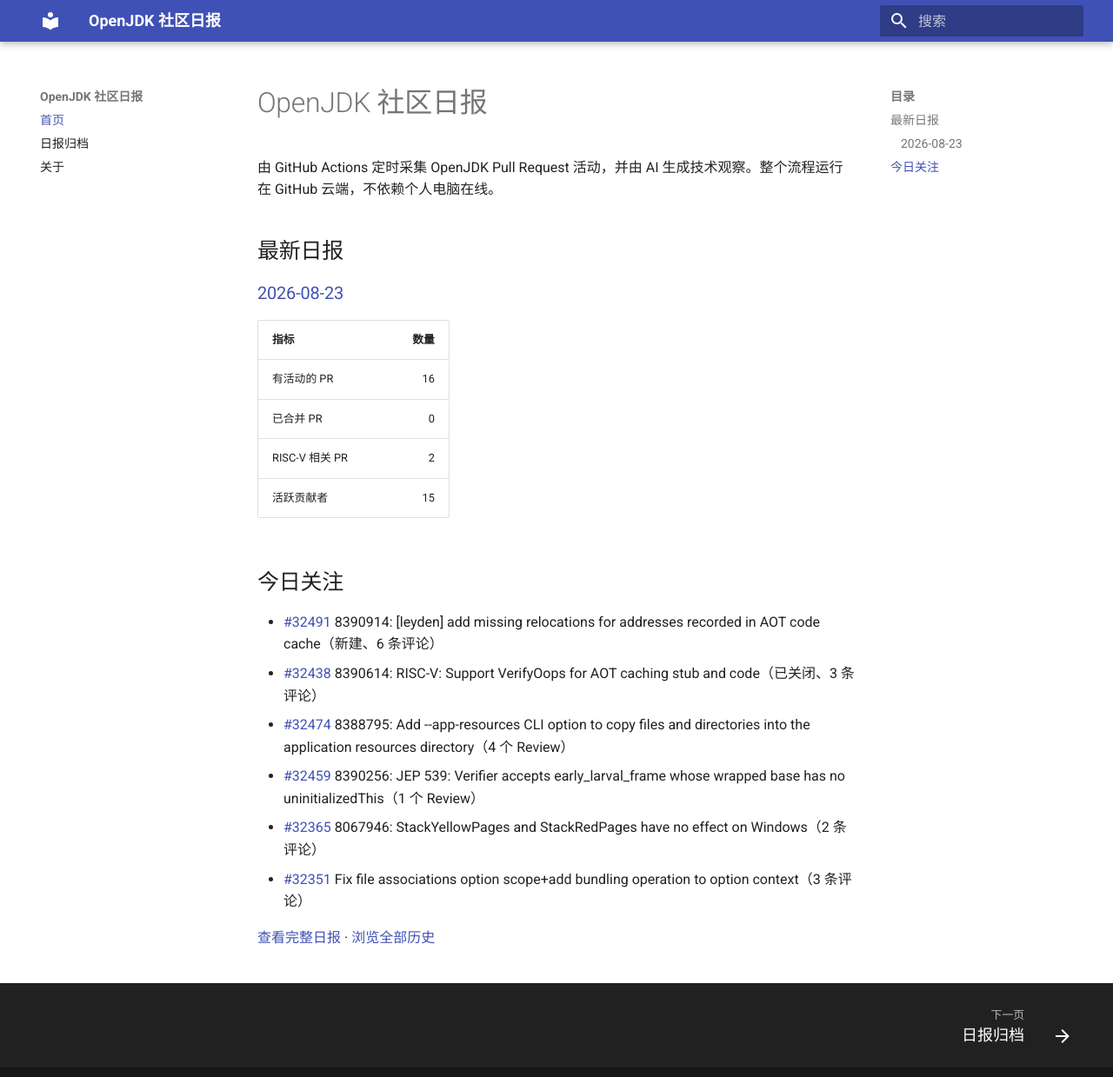
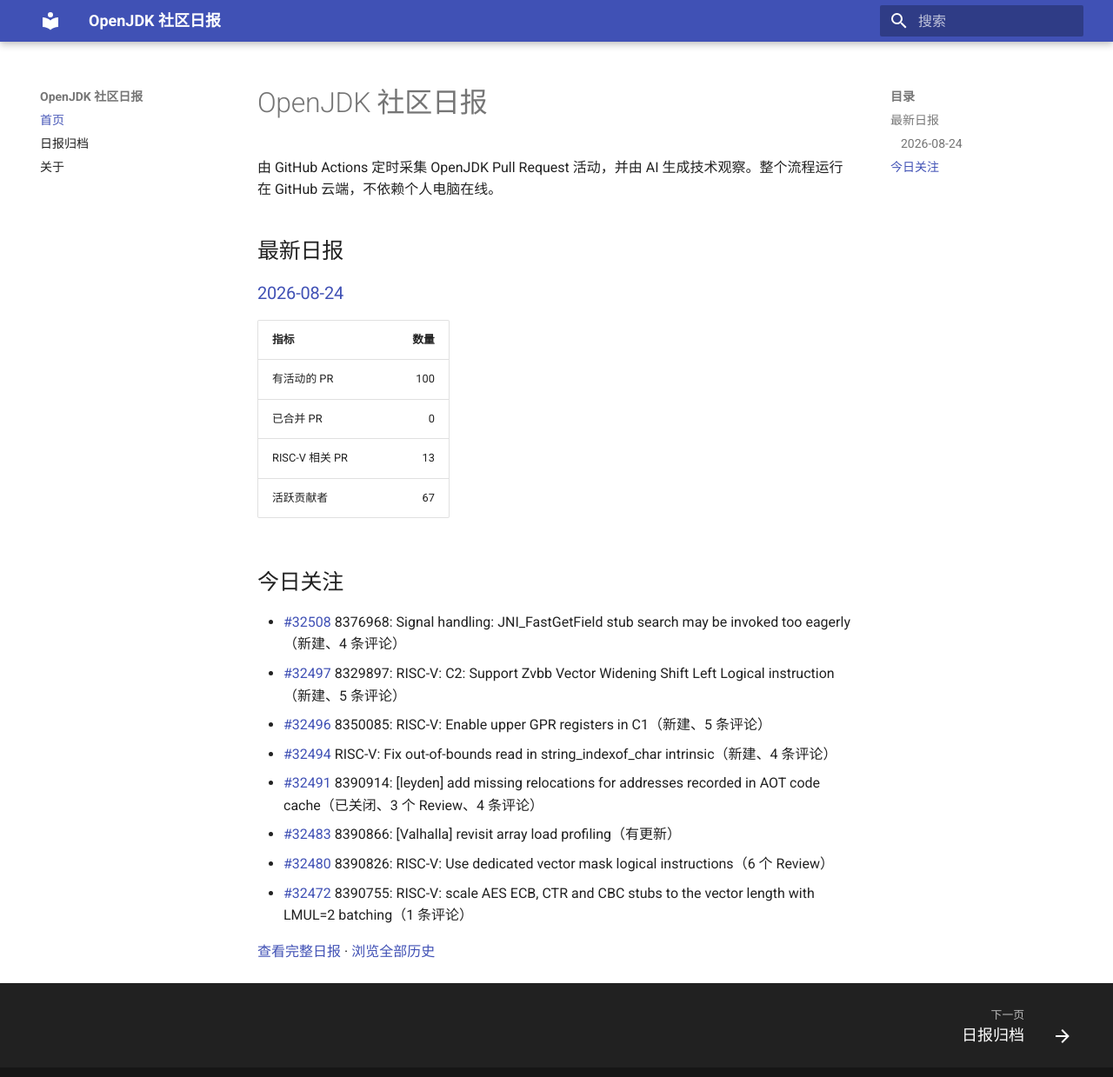
Before and after one commit to DingliZhang/openjdk-daily, an MkDocs documentation site: the page built from docs/index.md, in a window 1280 px wide and 1252 px high. Shown: the top 1239 px of the window at 87% size. Built offline with MkDocs 1.6.1 and Material for MkDocs 9.7.7, drawn with Linux system fonts in a browser that asks for light colours.

Commit message:
report: add OpenJDK daily report

```diff
--- a/docs/index.md
+++ b/docs/index.md
@@ -4,22 +4,24 @@
 
 ## 最新日报
 
-### [2026-08-23](reports/2026/2026-08-23.md)
+### [2026-08-24](reports/2026/2026-08-24.md)
 
 | 指标 | 数量 |
 |---|---:|
-| 有活动的 PR | 16 |
+| 有活动的 PR | 100 |
 | 已合并 PR | 0 |
-| RISC-V 相关 PR | 2 |
-| 活跃贡献者 | 15 |
+| RISC-V 相关 PR | 13 |
+| 活跃贡献者 | 67 |
 
 ## 今日关注
 
-- [#32491](https://github.com/openjdk/jdk/pull/32491) 8390914: [leyden] add missing relocations for addresses recorded in AOT code cache（新建、6 条评论）
-- [#32438](https://github.com/openjdk/jdk/pull/32438) 8390614: RISC-V: Support VerifyOops for AOT caching stub and code（已关闭、3 条评论）
-- [#32474](https://github.com/openjdk/jdk/pull/32474) 8388795: Add --app-resources CLI option to copy files and directories into the application resources directory（4 个 Review）
-- [#32459](https://github.com/openjdk/jdk/pull/32459) 8390256: JEP 539: Verifier accepts early_larval_frame whose wrapped base has no uninitializedThis（1 个 Review）
-- [#32365](https://github.com/openjdk/jdk/pull/32365) 8067946: StackYellowPages and StackRedPages have no effect on Windows（2 条评论）
-- [#32351](https://github.com/openjdk/jdk/pull/32351) Fix file associations option scope+add bundling operation to option context（3 条评论）
+- [#32508](https://github.com/openjdk/jdk/pull/32508) 8376968: Signal handling: JNI_FastGetField stub search may be invoked too eagerly（新建、4 条评论）
+- [#32497](https://github.com/openjdk/jdk/pull/32497) 8329897: RISC-V: C2: Support Zvbb Vector Widening Shift Left Logical instruction（新建、5 条评论）
+- [#32496](https://github.com/openjdk/jdk/pull/32496) 8350085: RISC-V: Enable upper GPR registers in C1（新建、5 条评论）
+- [#32494](https://github.com/openjdk/jdk/pull/32494) RISC-V: Fix out-of-bounds read in string_indexof_char intrinsic（新建、4 条评论）
+- [#32491](https://github.com/openjdk/jdk/pull/32491) 8390914: [leyden] add missing relocations for addresses recorded in AOT code cache（已关闭、3 个 Review、4 条评论）
+- [#32483](https://github.com/openjdk/jdk/pull/32483) 8390866: [Valhalla] revisit array load profiling（有更新）
+- [#32480](https://github.com/openjdk/jdk/pull/32480) 8390826: RISC-V: Use dedicated vector mask logical instructions（6 个 Review）
+- [#32472](https://github.com/openjdk/jdk/pull/32472) 8390755: RISC-V: scale AES ECB, CTR and CBC stubs to the vector length with LMUL=2 batching（1 条评论）
 
-[查看完整日报](reports/2026/2026-08-23.md) · [浏览全部历史](reports/index.md)
+[查看完整日报](reports/2026/2026-08-24.md) · [浏览全部历史](reports/index.md)
```
Also changed, not shown: docs/reports/2026/2026-08-24.md (added, +226 -0 lines), docs/reports/index.md (+2 -1 lines), 2 other files.
